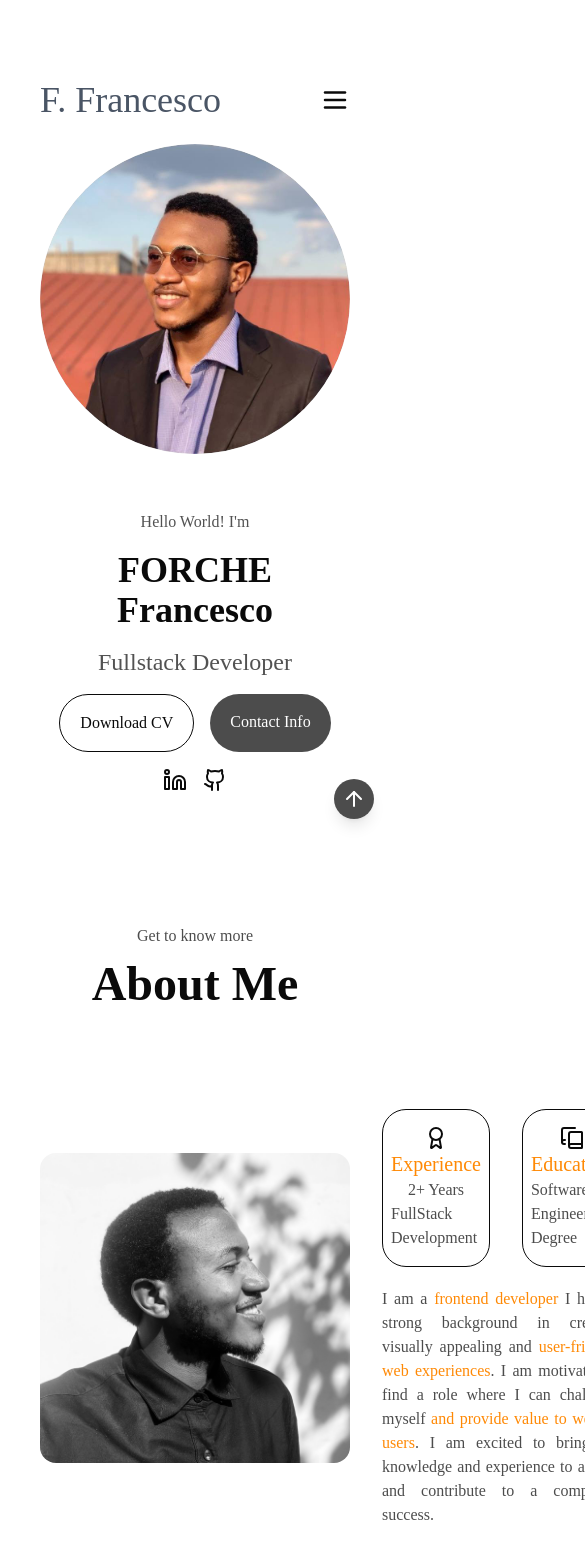
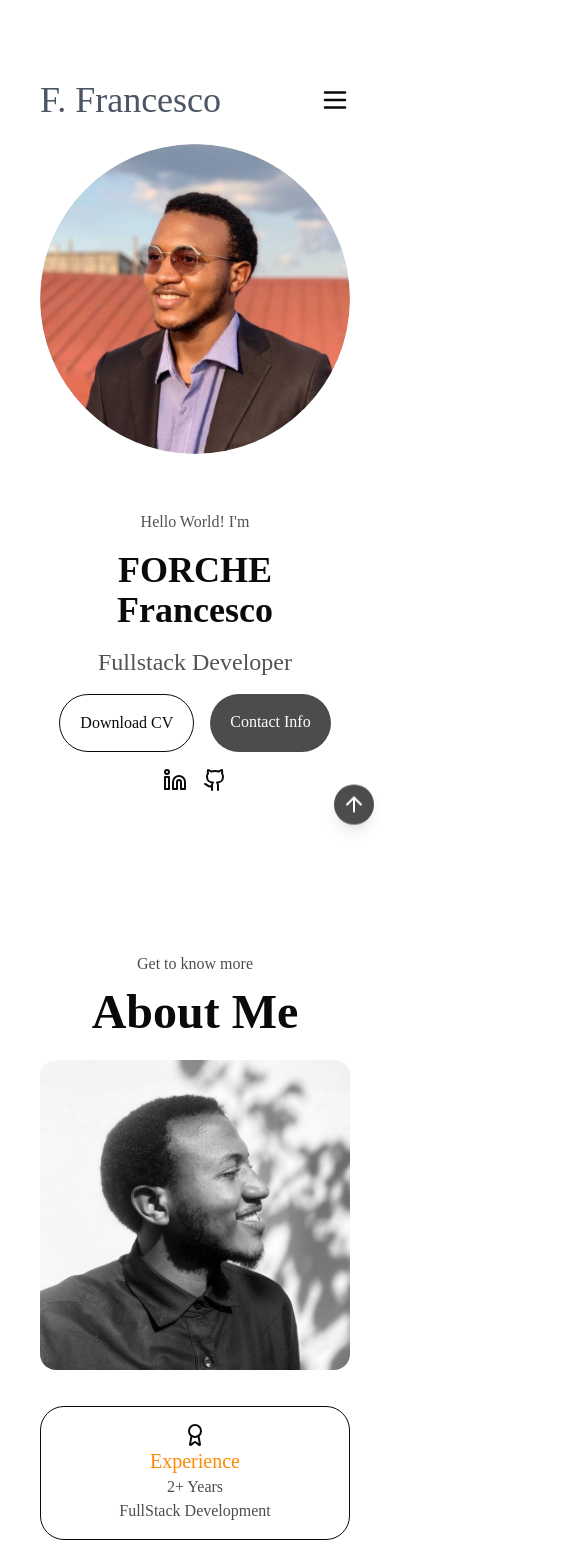
Before and after one commit to Mbungai-Francesco/Porfolio2.0, a React (Vite) app: page / in a window 390 px wide. Shown: the top 1568 px of the page, 585 px wide, since content can reach past the window. Built offline with nearby package versions, Linux system fonts and the light colour scheme.

Commit message:
about responsive done

```diff
--- a/src/index.css
+++ b/src/index.css
@@ -18,7 +18,7 @@
     @apply text-orange-400
   }
   .head{
-    @apply py-20 px-10 xl:px-20 h-screen flex flex-col
+    @apply py-20 px-10 xl:px-20 min-h-screen flex flex-col
   }
 }
 
--- a/src/pages/About.tsx
+++ b/src/pages/About.tsx
@@ -10,17 +10,17 @@ const About = () => {
         <p className={cn(`text-black/70 text-base`)}>Get to know more</p>
         <h2 className={cn(`text-5xl font-semibold`)}>About Me</h2>
       </div>
-      <div className="items-center flex m-auto w-full gap-8">
-        <img src={me} alt="" className="aspect-square w-80 rounded-2xl" />
-        <div className={cn(`py-8 flex flex-col h-full`)}>
-          <div className={cn(`w-full flex items-center justify-between gap-8 grow py-5`)}>
-            <div className={cn(`w-1/2 border p-2 rounded-3xl h-full flex flex-col items-center py-4`)}>
+      <div className="items-center flex flex-col lg:flex-row  m-auto w-full md:gap-8">
+        <img src={me} alt="" className="aspect-square w-80 rounded-2xl mt-6" />
+        <div className={cn(`py-4 md:py-8 flex flex-col h-full`)}>
+          <div className={cn(`w-full flex flex-col sm:flex-row items-center justify-between gap-8 grow py-5`)}>
+            <div className={cn(`w-full sm:w-1/2 border p-2 rounded-3xl h-full flex flex-col items-center py-4 text-center`)}>
               <Award />
               <p className={cn(`font-medium text-xl text-gold`)}>Experience</p>
               <p className={cn(`mid-text`)}>2+ Years</p>
               <p className={cn(`mid-text`)}>FullStack Development</p>
             </div>
-            <div className={cn(`w-1/2 border p-2 rounded-3xl h-full flex flex-col items-center py-4`)}>
+            <div className={cn(`w-full sm:w-1/2 border p-2 rounded-3xl h-full flex flex-col items-center py-4 text-center`)}>
               <BookCopy />
               <p className={cn(`font-medium text-xl text-gold`)}>Education</p>
               <p className={cn(`mid-text`)}>Software Engineering Degree</p>
```
